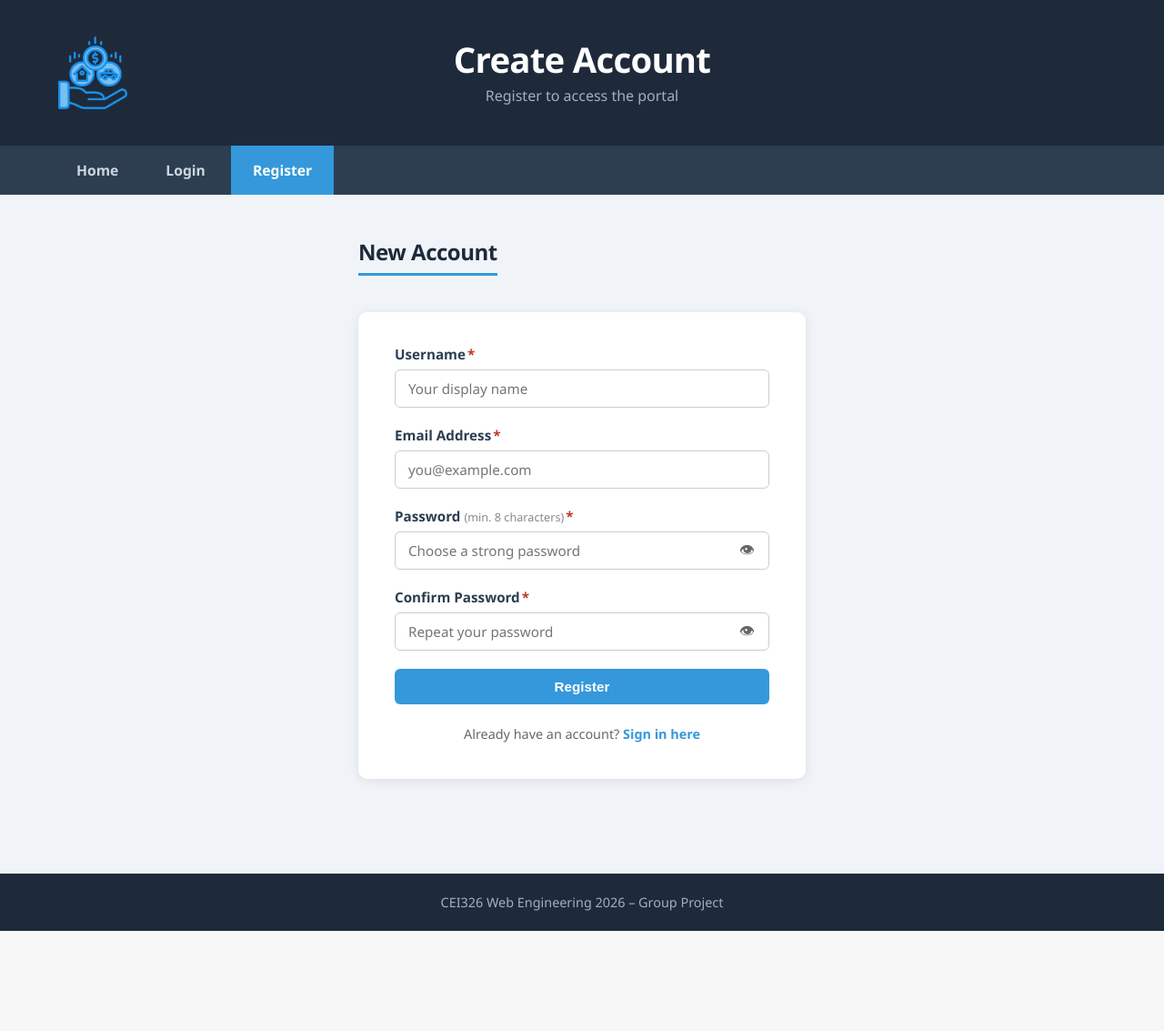
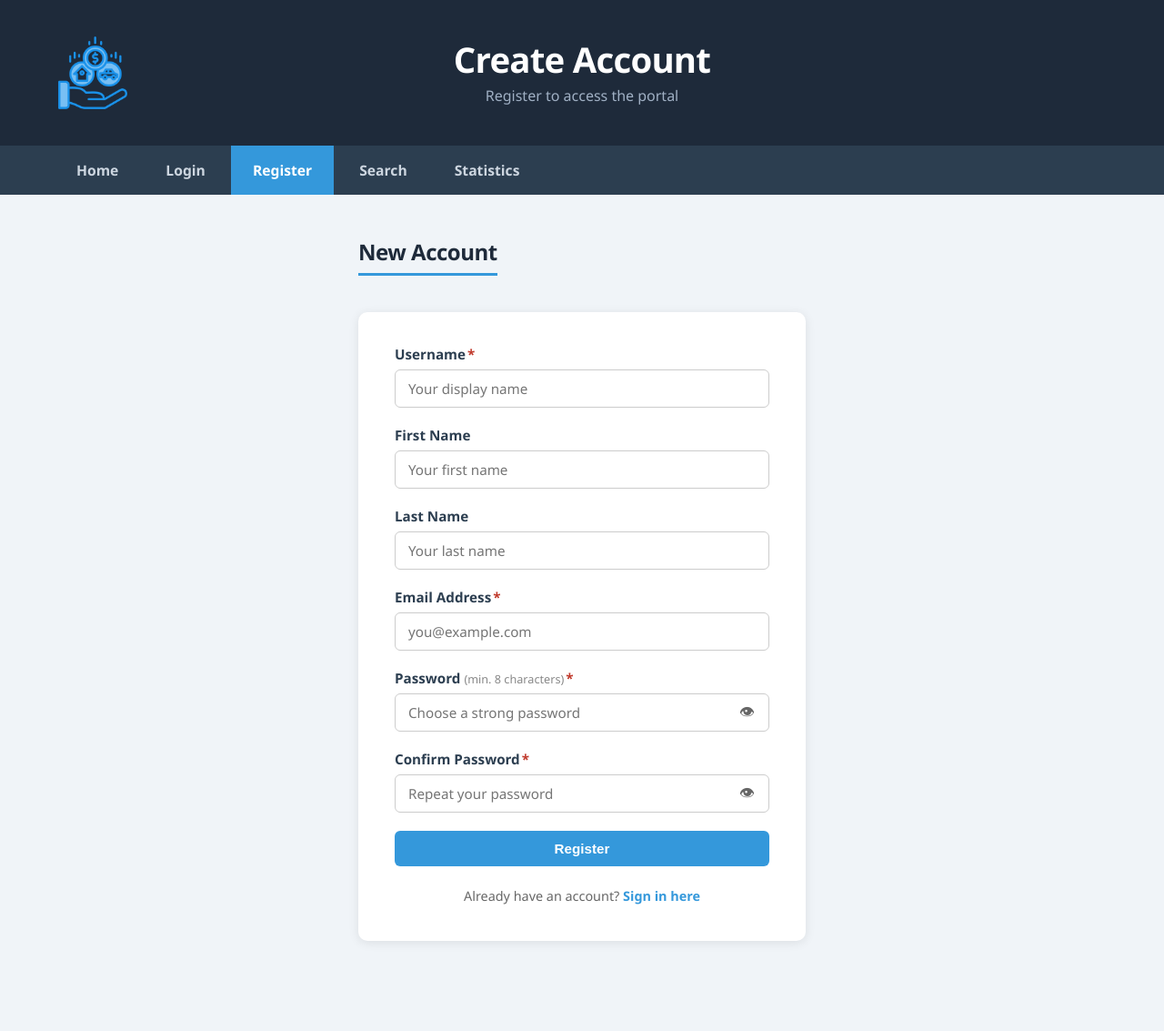
Before and after one commit to andreasn7/CSE_326_Project, a PHP site: page /auth/register.php in a window 1280 px wide. Shown: the top 1133 px of the page at 91% size. Before the commit the page ends 1023 px from the top, so only its background shows below. Run offline with PHP 8.4, Linux system fonts and the light colour scheme.

Commit message:
Update register.php

```diff
--- a/auth/register.php
+++ b/auth/register.php
@@ -1,48 +1,37 @@
 <?php
-// Session
 session_start();
 
-// Redirect
 if (isset($_SESSION['user_id'])) {
     header('Location: ../modules/dashboard/dashboard.php');
     exit;
 }
 
-// Dependencies
 require_once '../includes/db.php';
 
-// Form state
 $errors = [];
-$old    = [];
+$old = [];
 
-// Form handling
 if ($_SERVER['REQUEST_METHOD'] === 'POST') {
     $username = trim($_POST['username'] ?? '');
     $email = trim($_POST['email'] ?? '');
     $password = $_POST['password'] ?? '';
     $confirm = $_POST['confirm_password'] ?? '';
-
-    $old = compact('username', 'email');
+    $first_name = trim($_POST['first_name'] ?? '');
+    $last_name = trim($_POST['last_name'] ?? '');
+    $old = compact('username', 'email', 'first_name', 'last_name');
 
     if ($username === '') {
         $errors[] = 'Username is required.';
     }
-
     if ($email === '') {
         $errors[] = 'Email is required.';
     } elseif (!filter_var($email, FILTER_VALIDATE_EMAIL)) {
         $errors[] = 'Please enter a valid email address.';
     }
-
-    if ($password === '') {
-        $errors[] = 'Password is required.';
-    } elseif (strlen($password) < 8) {
+    if (strlen($password) < 8) {
         $errors[] = 'Password must be at least 8 characters long.';
     }
-
-    if ($confirm === '') {
-        $errors[] = 'Please confirm your password.';
-    } elseif ($password !== $confirm) {
+    if ($password !== $confirm) {
         $errors[] = 'Passwords do not match.';
     }
 
@@ -56,15 +45,27 @@ if ($_SERVER['REQUEST_METHOD'] === 'POST') {
 
     if (empty($errors)) {
         $hash = password_hash($password, PASSWORD_DEFAULT);
-        $stmt = $pdo->prepare(
-            'INSERT INTO users (username, email, password_hash, role) VALUES (:u, :e, :h, :r)'
-        );
-        $stmt->execute([
+
+        // Create the authenticated account. New self-registrations are
+        // always created with the 'politician' role; admins are seeded
+        // or promoted via the admin user-management screen.
+        $pdo->prepare(
+            'INSERT INTO users (username, email, password_hash, role, first_name, last_name)
+             VALUES (:u, :e, :h, "politician", :fn, :ln)'
+        )->execute([
             ':u' => $username,
             ':e' => $email,
             ':h' => $hash,
-            ':r' => 'user',
+            ':fn' => $first_name !== '' ? $first_name : $username,
+            ':ln' => $last_name,
         ]);
+        $newId = (int)$pdo->lastInsertId();
+
+        // Every politician account gets an empty politician profile so
+        // they can immediately fill in party / position / district from
+        // the Submit module.
+        $pdo->prepare('INSERT INTO politicians (user_id) VALUES (:uid)')
+            ->execute([':uid' => $newId]);
 
         header('Location: login.php?registered=1');
         exit;
@@ -76,52 +77,14 @@ if ($_SERVER['REQUEST_METHOD'] === 'POST') {
 <head>
   <meta charset="UTF-8">
   <meta name="viewport" content="width=device-width, initial-scale=1.0">
-  <title>Register – CEI326</title>
+  <title>Register &ndash; CEI326</title>
+  <link rel="icon" type="image/x-icon" href="../favicon.ico">
   <link rel="stylesheet" href="../assets/css/style.css">
   <link rel="stylesheet" href="auth.css">
-  <style>
-    .required-mark {
-      color: #c0392b;
-      margin-left: 2px;
-      font-weight: 700;
-    }
-
-    .password-field {
-      position: relative;
-    }
-
-    .password-field .form-control {
-      padding-right: 52px;
-    }
-
-    .password-toggle {
-      position: absolute;
-      top: 50%;
-      right: 12px;
-      transform: translateY(-50%);
-      border: none;
-      background: transparent;
-      cursor: pointer;
-      font-size: 1.05rem;
-      line-height: 1;
-      color: #666;
-      padding: 4px;
-    }
-
-    .password-toggle:hover {
-      color: #2c3e50;
-    }
-
-    .password-toggle:focus {
-      outline: 2px solid #3498db;
-      outline-offset: 2px;
-      border-radius: 4px;
-    }
-  </style>
 </head>
 <body>
   <header id="page-header">
-    <img class="header-logo" src="../assets/images/assets.png" alt="Web engineering icon with browser window and code brackets" width="84" height="84">
+    <img class="header-logo" src="../assets/images/assets.png" alt="logo" width="84" height="84">
     <div class="header-text">
       <h1>Create Account</h1>
       <p class="subtitle">Register to access the portal</p>
@@ -131,12 +94,13 @@ if ($_SERVER['REQUEST_METHOD'] === 'POST') {
     <a href="../index.php" class="nav-link">Home</a>
     <a href="login.php" class="nav-link">Login</a>
     <a href="register.php" class="nav-link active">Register</a>
+    <a href="../modules/search/search_dashboard.php" class="nav-link">Search</a>
+    <a href="../modules/search/statistics.php" class="nav-link">Statistics</a>
   </nav>
   <main>
     <section id="form-section">
       <h2>New Account</h2>
       <div class="form-card">
-
         <?php if (!empty($errors)): ?>
           <div class="alert alert-error">
             <strong>Please fix the following errors:</strong>
@@ -147,73 +111,58 @@ if ($_SERVER['REQUEST_METHOD'] === 'POST') {
             </ul>
           </div>
         <?php endif; ?>
-
         <form method="POST" action="register.php">
           <div class="form-group">
-            <label for="username">Username<span class="required-mark" aria-hidden="true">*</span></label>
-            <input type="text" id="username" name="username" class="form-control"
-                   value="<?= htmlspecialchars($old['username'] ?? '') ?>"
-                   placeholder="Your display name" required>
+            <label for="username">Username<span class="required-mark">*</span></label>
+            <input type="text" id="username" name="username" class="form-control" value="<?= htmlspecialchars($old['username'] ?? '') ?>" placeholder="Your display name" required>
           </div>
-
           <div class="form-group">
-            <label for="email">Email Address<span class="required-mark" aria-hidden="true">*</span></label>
-            <input type="email" id="email" name="email" class="form-control"
-                   value="<?= htmlspecialchars($old['email'] ?? '') ?>"
-                   placeholder="you@example.com" required>
+            <label for="first_name">First Name</label>
+            <input type="text" id="first_name" name="first_name" class="form-control" value="<?= htmlspecialchars($old['first_name'] ?? '') ?>" placeholder="Your first name">
           </div>
-
           <div class="form-group">
-            <label for="password">Password <small>(min. 8 characters)</small><span class="required-mark" aria-hidden="true">*</span></label>
+            <label for="last_name">Last Name</label>
+            <input type="text" id="last_name" name="last_name" class="form-control" value="<?= htmlspecialchars($old['last_name'] ?? '') ?>" placeholder="Your last name">
+          </div>
+          <div class="form-group">
+            <label for="email">Email Address<span class="required-mark">*</span></label>
+            <input type="email" id="email" name="email" class="form-control" value="<?= htmlspecialchars($old['email'] ?? '') ?>" placeholder="you@example.com" required>
+          </div>
+          <div class="form-group">
+            <label for="password">Password <small>(min. 8 characters)</small><span class="required-mark">*</span></label>
             <div class="password-field">
-              <input type="password" id="password" name="password" class="form-control"
-                     placeholder="Choose a strong password" required>
-              <button type="button" class="password-toggle" data-target="password" aria-label="Show password" title="Show password">👁</button>
+              <input type="password" id="password" name="password" class="form-control" placeholder="Choose a strong password" required>
+              <button type="button" class="password-toggle" data-target="password" aria-label="Show password">👁</button>
             </div>
           </div>
-
           <div class="form-group">
-            <label for="confirm_password">Confirm Password<span class="required-mark" aria-hidden="true">*</span></label>
+            <label for="confirm_password">Confirm Password<span class="required-mark">*</span></label>
             <div class="password-field">
-              <input type="password" id="confirm_password" name="confirm_password" class="form-control"
-                     placeholder="Repeat your password" required>
-              <button type="button" class="password-toggle" data-target="confirm_password" aria-label="Show password" title="Show password">👁</button>
+              <input type="password" id="confirm_password" name="confirm_password" class="form-control" placeholder="Repeat your password" required>
+              <button type="button" class="password-toggle" data-target="confirm_password" aria-label="Show password">👁</button>
             </div>
           </div>
-
           <div class="form-actions">
             <button type="submit" class="btn btn-primary">Register</button>
           </div>
         </form>
-
         <p class="auth-link">Already have an account? <a href="login.php">Sign in here</a></p>
       </div>
     </section>
   </main>
-  <footer id="page-footer">
-    <p>CEI326 Web Engineering 2026 – Group Project</p>
-  </footer>
-
+  <footer id="page-footer"><p>CEI326 Web Engineering 2026 &ndash; Group Project</p></footer>
   <script>
-    const passwordToggleButtons = document.querySelectorAll('.password-toggle');
-
-    passwordToggleButtons.forEach(function (button) {
-      button.addEventListener('click', function () {
-        const targetId = button.getAttribute('data-target');
-        const input = document.getElementById(targetId);
-
-        if (!input) {
-          return;
-        }
-
+    // Toggle visibility of password fields when the eye icon is clicked.
+    document.querySelectorAll('.password-toggle').forEach(function (btn) {
+      btn.addEventListener('click', function () {
+        var input = document.getElementById(btn.getAttribute('data-target'));
+        if (!input) return;
         if (input.type === 'password') {
           input.type = 'text';
-          button.setAttribute('aria-label', 'Hide password');
-          button.setAttribute('title', 'Hide password');
+          btn.setAttribute('aria-label', 'Hide password');
         } else {
           input.type = 'password';
-          button.setAttribute('aria-label', 'Show password');
-          button.setAttribute('title', 'Show password');
+          btn.setAttribute('aria-label', 'Show password');
         }
       });
     });
```
